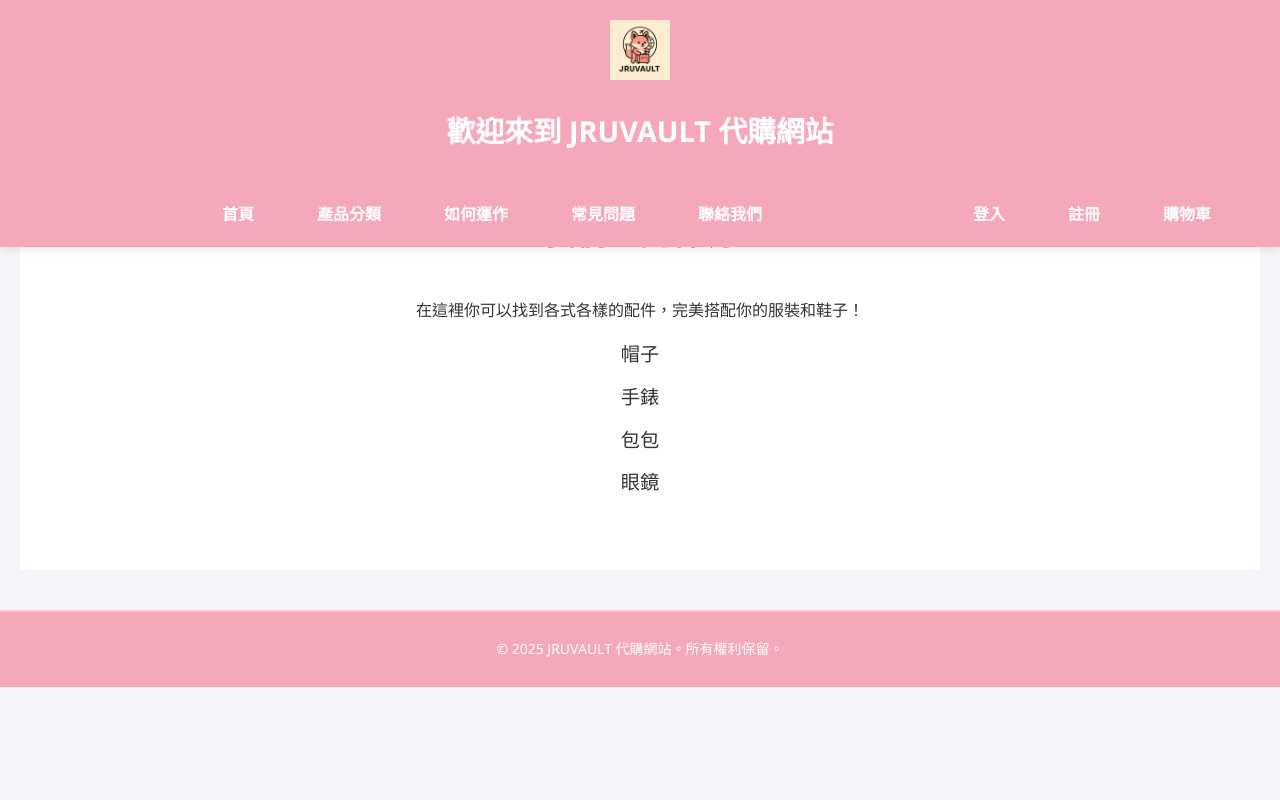
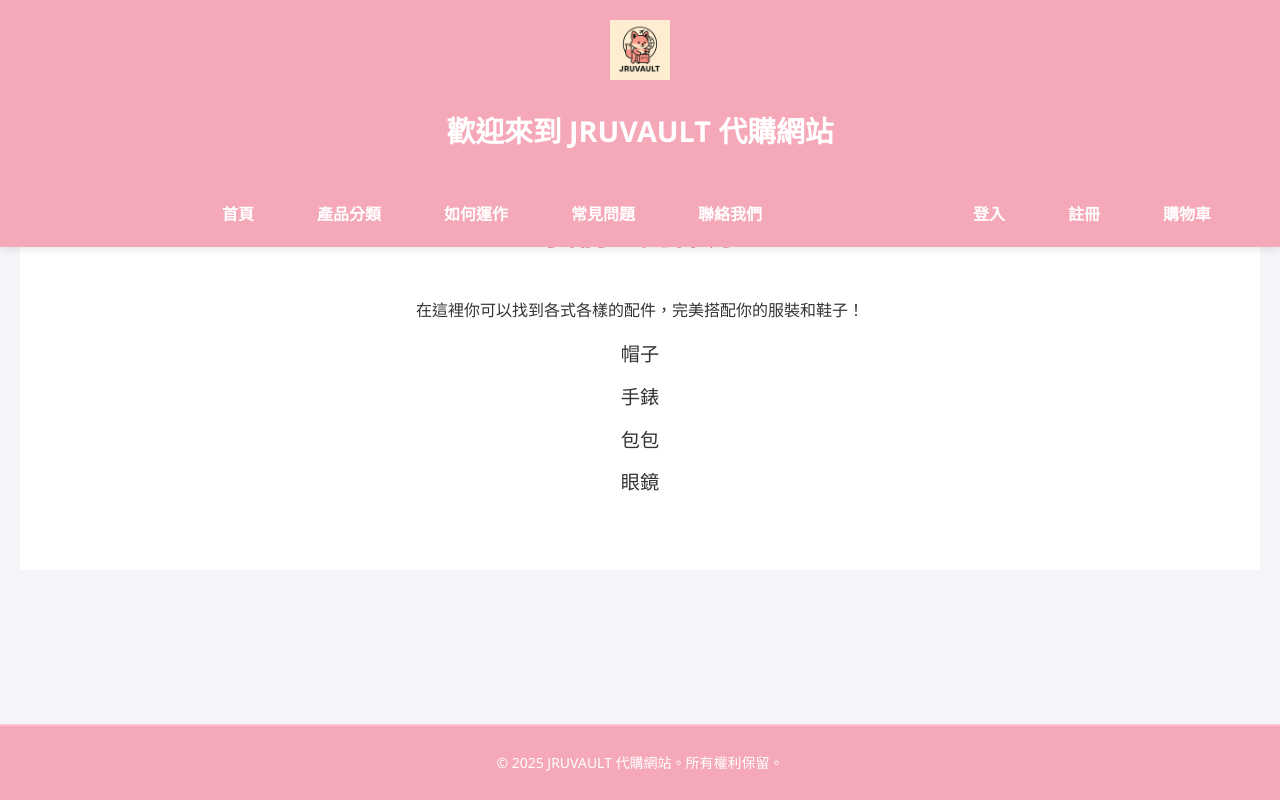
Before and after one commit to jru0224/JRUVAULT, a Flask app: a page that uses templates/header.html in a window 1280 px wide. Run offline with Flask 3, Linux system fonts and the light colour scheme.

Commit message:
styles.css

```diff
--- a/static/styles.css
+++ b/static/styles.css
@@ -310,3 +310,13 @@ footer {
         grid-template-columns: repeat(auto-fit, minmax(250px, 1fr));
     }
 }
+html, body {
+    height: 100%;
+    margin: 0;
+    display: flex;
+    flex-direction: column;
+}
+
+main {
+    flex: 1; /* 主內容會撐開剩餘空間 */
+}
```
